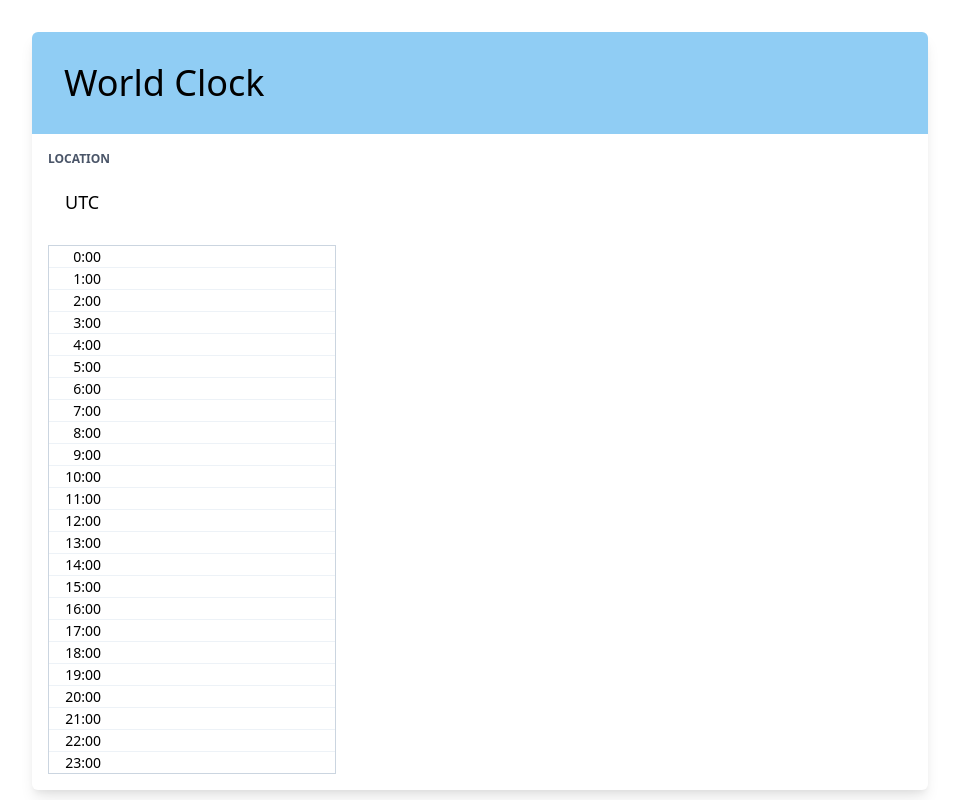
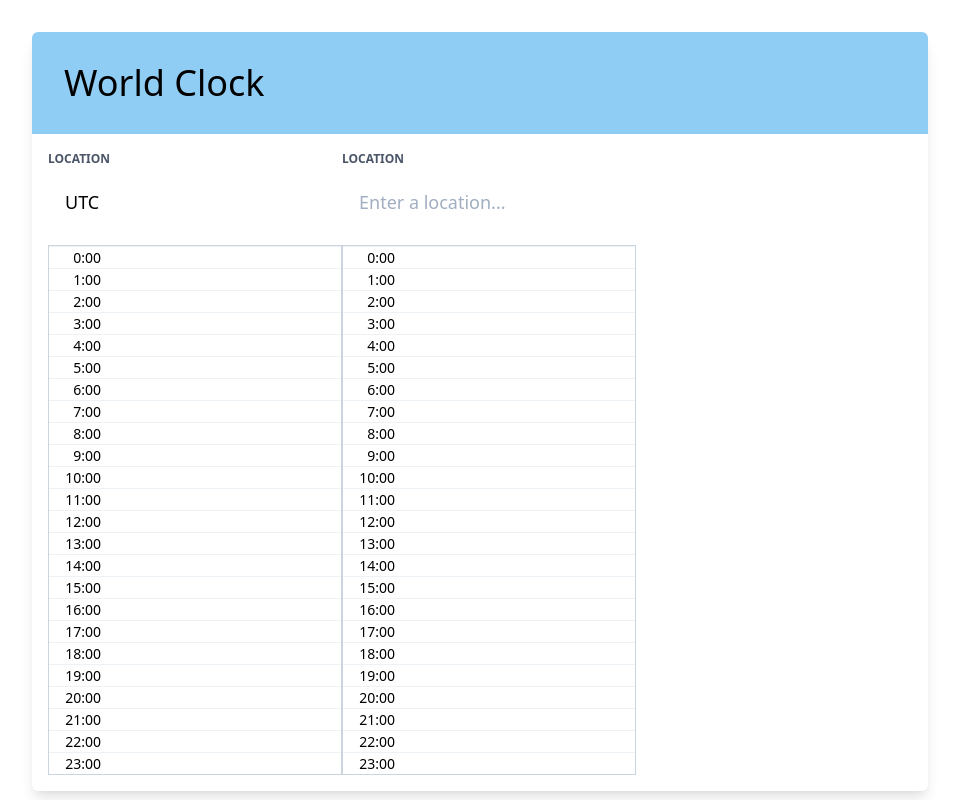
Before and after one commit to FloorLamp/world-clock, a React (Create React App) app: page / in a window 1280 px wide. Shown: the whole page, without its empty margins (160-1119 px from the left). Built offline with nearby package versions, Linux system fonts and the light colour scheme; what tzdata would draw is missing.

Commit message:
Add state to App

```diff
--- a/src/components/Location.js
+++ b/src/components/Location.js
@@ -4,15 +4,20 @@ import PropTypes from "prop-types";
 import Timetable from "./TimeTable";
 import TimezoneSelector from "./TimezoneSelector";
 
-const Location = ({ defaultValue }) => {
+const Location = ({ value, setTime, setLocation }) => {
   return (
-    <div className="p-4 max-w-xs">
-      <TimezoneSelector defaultValue={defaultValue} />
-      <Timetable />
+    <div className="max-w-xs">
+      <TimezoneSelector value={value} onChange={setLocation} />
+      <Timetable onChange={setTime} />
     </div>
   );
 };
 
-Location.propTypes = { defaultValue: PropTypes.string };
+Location.propTypes = {
+  defaultValue: PropTypes.string,
+  value: PropTypes.string,
+  setLocation: PropTypes.func.isRequired,
+  setTime: PropTypes.func.isRequired,
+};
 
 export default Location;
--- a/src/components/TimeTable.js
+++ b/src/components/TimeTable.js
@@ -1,17 +1,25 @@
-import React from "react";
+import React, { useState } from "react";
+import PropTypes from "prop-types";
 
-const TimeTable = ({ startingHour = 0, onHover, selected, onSelect }) => {
+const TimeTable = ({ offset, selected, onChange, onHover }) => {
+  const [hoverY, setHoverY] = useState(-1);
+
   return (
-    <div className="text-sm border border-gray-400 divide-y divide-gray-200 select-none cursor-pointer">
+    <div
+      className="text-sm border border-gray-400 divide-y divide-gray-200 select-none cursor-pointer relative"
+      onMouseMove={(e) => {
+        setHoverY(e.clientY - e.currentTarget.getBoundingClientRect().top);
+      }}
+      onMouseOut={(e) => setHoverY(-1)}
+    >
+      <div
+        className="absolute w-full border-b border-gray-400 pointer-events-none"
+        style={{ top: hoverY }}
+      ></div>
       {Array.from({ length: 24 }).map((_, i) => {
-        const hour = (startingHour + i) % 24;
+        const hour = (offset + i) % 24;
         return (
-          <div
-            key={hour}
-            className="px-1"
-            onClick={(e) => onSelect(e, hour)}
-            onMouseMove={onHover}
-          >
+          <div key={hour} className="px-1" onClick={(e) => onChange(hour)}>
             <div className="w-12 text-right">{hour}:00</div>
           </div>
         );
@@ -20,4 +28,13 @@ const TimeTable = ({ startingHour = 0, onHover, selected, onSelect }) => {
   );
 };
 
+TimeTable.defaultProps = { offset: 0 };
+
+TimeTable.propTypes = {
+  offset: PropTypes.number,
+  onHover: PropTypes.func,
+  selected: PropTypes.string,
+  onChange: PropTypes.func.isRequired,
+};
+
 export default TimeTable;
--- a/src/components/TimezoneSelector.js
+++ b/src/components/TimezoneSelector.js
@@ -7,26 +7,35 @@ const TIMEZONES = Array.from(Object.keys(tzdata.zones)).sort();
 
 class TimezoneSelector extends Component {
   static propTypes = {
-    defaultValue: PropTypes.string,
+    value: PropTypes.string,
+    onChange: PropTypes.func.isRequired,
   };
 
   constructor(props) {
     super(props);
     this.state = {
-      value: props.defaultValue || "",
       isActive: false,
       matches: [],
       hoveredIdx: -1,
       selectedIdx: 0,
-      selected: props.defaultValue || "",
+      searchValue: props.value || "",
     };
   }
 
   onChange = (e) => {
-    const value = e.target.value;
-    const re = new RegExp(value, "ig");
-    const matches = TIMEZONES.filter((tz) => !!tz.match(re));
-    this.setState({ isActive: true, value, matches });
+    const searchValue = e.target.value;
+    let matches = [];
+    if (searchValue) {
+      let re;
+      try {
+        re = new RegExp(searchValue, "ig");
+      } catch (error) {
+        console.error("invalid search input", searchValue);
+        return;
+      }
+      matches = TIMEZONES.filter((tz) => !!tz.match(re));
+    }
+    this.setState({ isActive: true, searchValue, matches });
   };
 
   onKeyDown = (e) => {
@@ -55,27 +64,34 @@ class TimezoneSelector extends Component {
   };
 
   onSelect = (value) => {
-    this.setState({ value, selected: value, isActive: false });
+    this.setState({ searchValue: value, isActive: false });
+    this.props.onChange(value);
   };
 
   render() {
-    const { isActive, value, matches, hoveredIdx, selectedIdx } = this.state;
+    const {
+      isActive,
+      searchValue,
+      matches,
+      hoveredIdx,
+      selectedIdx,
+    } = this.state;
     return (
-      <div className="relative">
+      <div className="relative mb-4">
         <label className="block uppercase text-gray-700 font-bold text-xs mb-2">
           Location
         </label>
         <input
           type="text"
-          className="w-full border border-transparent rounded px-4 py-3 text-lg focus:outline-none focus:border-gray-600 focus:shadow mb-4"
+          className="w-full border border-transparent rounded px-4 py-3 text-lg focus:outline-none focus:border-gray-600 hover:border-gray-600 focus:shadow"
           placeholder="Enter a location..."
-          value={value}
+          value={searchValue}
           onChange={this.onChange}
           onKeyDown={this.onKeyDown}
         />
         <div
           className={classNames(
-            "absolute bg-white h-40 max-w-md w-full overflow-y-scroll border border-gray-600",
+            "absolute z-10 bg-white h-40 max-w-md w-full overflow-y-scroll border border-gray-600",
             {
               block: isActive,
               hidden: !isActive,
--- a/src/pages/App.js
+++ b/src/pages/App.js
@@ -1,10 +1,33 @@
-import React from "react";
+import React, { Component } from "react";
 import { DateTime } from "luxon";
 
 import Location from "../components/Location";
 
-function App() {
-  const localTz = DateTime.local().zoneName;
+export class App extends Component {
+  constructor(props) {
+    super(props);
+
+    this.state = {
+      locations: [DateTime.local().zoneName],
+    };
+  }
+
+  setLocation = (idx, value) => {
+    const locations = this.state.locations
+      .slice(0, idx)
+      .concat([value])
+      .concat(this.state.locations.slice(idx + 1));
+    this.setState({ locations });
+    console.log(idx, value, locations);
+  };
+
+  setTime = (locIdx, time) => {
+    console.log(this.state.locations[locIdx], time);
+  };
+
+  render() {
+    const { locations } = this.state;
+    const len = locations.length;
 
     return (
       <div className="flex justify-center md:pt-8">
@@ -12,12 +35,26 @@ function App() {
           <header className="bg-blue-300 md:rounded-t-md px-8 py-6">
             <h1 className="text-4xl">World Clock</h1>
           </header>
-        <main>
-          <Location defaultValue={localTz} />
+          <main className="flex p-4">
+            {locations.map((value, idx) => (
+              <Location
+                key={idx}
+                setLocation={this.setLocation.bind(this, idx)}
+                setTime={this.setTime.bind(this, idx)}
+                value={value}
+              />
+            ))}
+            {len === 1 && (
+              <Location
+                setLocation={this.setLocation.bind(this, len)}
+                setTime={this.setTime.bind(this, len)}
+              />
+            )}
           </main>
         </div>
       </div>
     );
   }
+}
 
 export default App;
```
Lines whose indentation alone changed are shown as unchanged.
